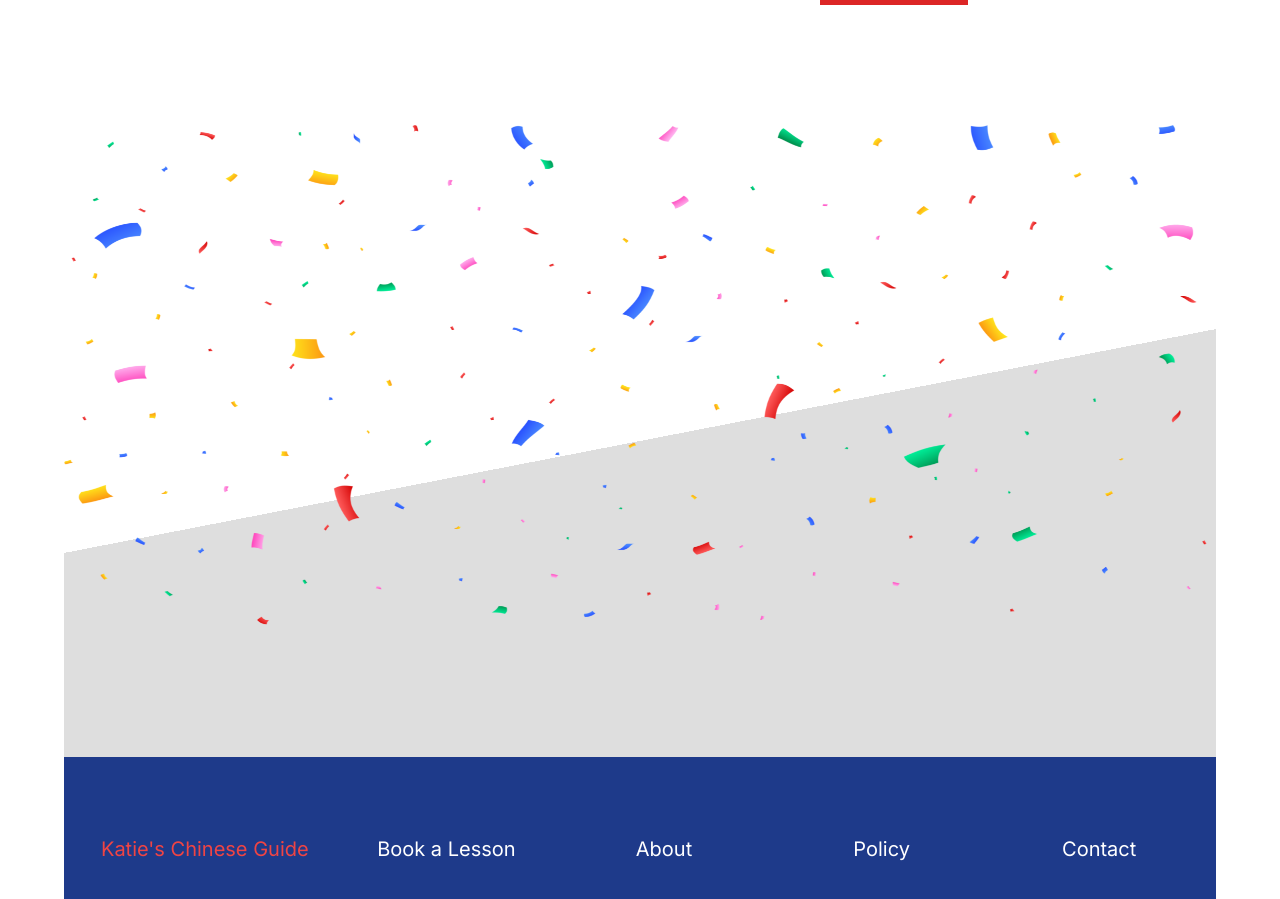
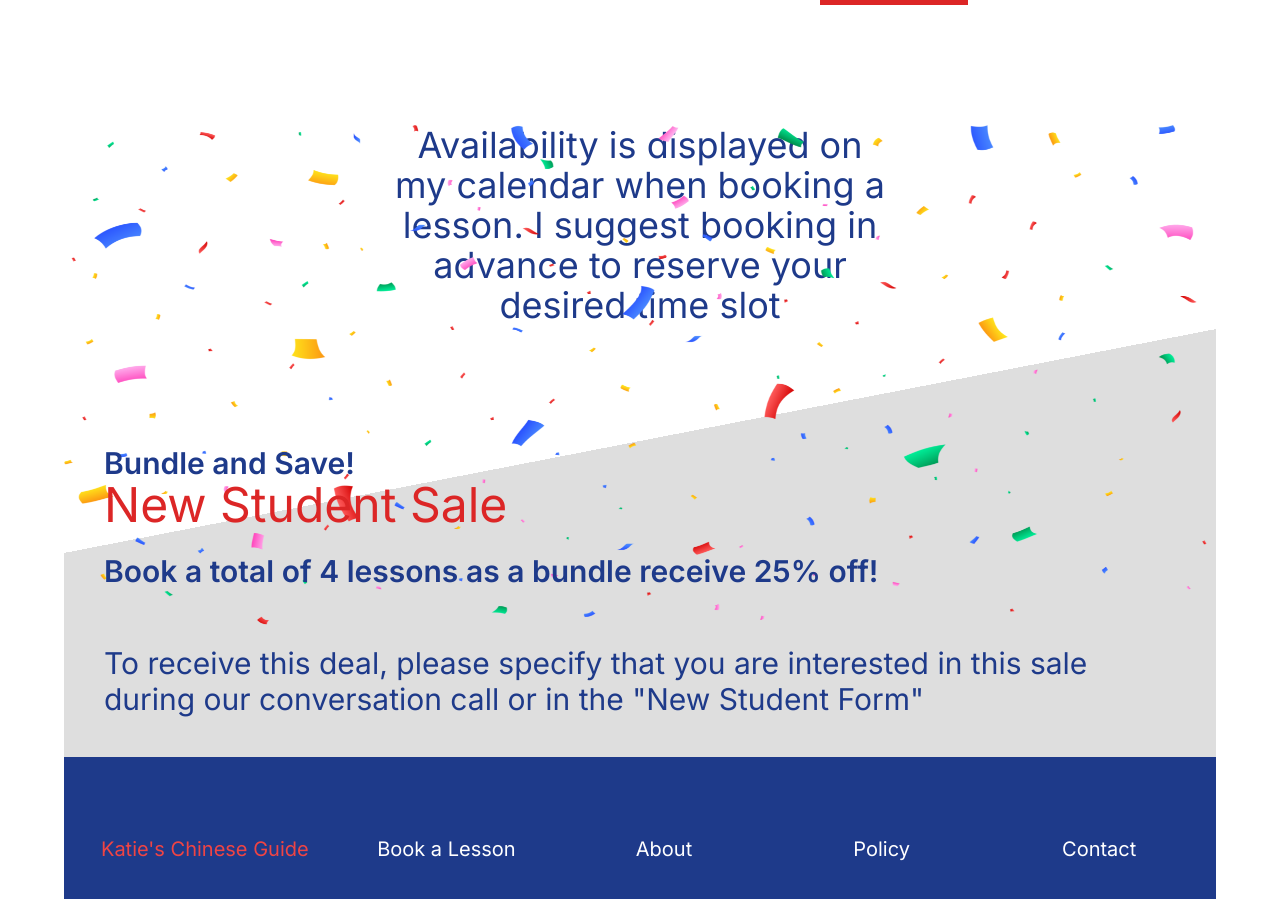
Before and after one commit to zachcygan/chinese_with_katie, a Next.js app: page /services in a window 1280 px wide. Shown: the part 1443-2342 px from the top of the page. Built offline with nearby package versions, Linux system fonts and the light colour scheme.

Commit message:
added animations to booking page

```diff
--- a/src/components/bookLesson.tsx
+++ b/src/components/bookLesson.tsx
@@ -20,6 +20,22 @@ const thirtyMinutes = {
   image: '/assets/images/thirtyMinutesImage.webp',
   link: 'https://tidycal.com/chinesewithkatie/30-minute-tutoring-session'
 }
+
+const containerVariants = {
+  hidden: { opacity: 0 },
+  visible: {
+    opacity: 1,
+    transition: {
+      staggerChildren: 0.2,
+      delayChildren: 0.2,
+    },
+  },
+};
+
+const leftToRightVariants = {
+  hidden: { opacity: 0, translateX: -50, filter: 'blur(2px)' },
+  visible: { opacity: 1, translateX: 0, filter: 'blur(0px)', transition: { duration: 0.6 } },
+};
 
 export default function BookLesson() {
   return (
@@ -87,9 +103,15 @@ export default function BookLesson() {
       </div>
       <div className='relative -m-22 bg-[#d2d2d2] diagonal-split-background left-0 top-0'>
         <div className='lg:w-xl'>
-          <div className='max-w-lg mx-auto text-center text-2xl lg:text-4xl text-blue-900 my-5 lg:my-20 px-2 transitionIn'>
+          <motion.div
+            className='max-w-lg mx-auto text-center text-2xl lg:text-4xl text-blue-900 my-5 lg:my-20 px-2'
+            initial='hidden'
+            whileInView='visible'
+            variants={leftToRightVariants}
+            viewport={{ once: true }}
+          >
             Availability is displayed on my calendar when booking a lesson. I suggest booking in advance to reserve your desired time slot
-          </div>
+          </motion.div>
           <div className='mt-10 lg:my-0'>
             <div className='absolute left-0 top-0 w-screen h-full'>
               <Image
@@ -99,28 +121,42 @@ export default function BookLesson() {
                 className='z-1'
               />
             </div>
-            <div className='p-10'>
-              <div className='hiddenTransitionRight delayAnimation'>
-                <div className='text-blue-900 text-2xl lg:text-3xl font-semibold'>
-                  Bundle and Save!
-                </div>
-              </div>
-              <div className='hiddenTransitionRight delayAnimation'>
-                <div className='text-3xl lg:text-5xl text-red-600'>
-                  New Student Sale
-                </div>
-              </div>
-              <div className='hiddenTransitionRight delayAnimation'>
-                <div className='text-xl lg:text-3xl text-blue-900 mt-6 font-semibold'>
-                  Book a total of 4 lessons as a bundle receive 25% off!
-                </div>
-              </div>
-              <div className='hiddenTransitionRight delayAnimation'>
-                <div className='mt-2 lg:mt-14 text-xl lg:text-3xl text-blue-900'>
-                  To receive this deal, please specify that you are interested in this sale during our conversation call or in the "New Student Form"
-                </div>
-              </div>
-            </div>
+            <motion.div
+              className='p-10'
+              initial='hidden'
+              whileInView='visible'
+              variants={containerVariants}
+              viewport={{ once: true }}
+            >
+              <motion.div
+                className='text-blue-900 text-2xl lg:text-3xl font-semibold'
+                variants={leftToRightVariants}
+                viewport={{ once: true }}
+              >
+                Bundle and Save!
+              </motion.div>
+              <motion.div
+                className='text-3xl lg:text-5xl text-red-600'
+                variants={leftToRightVariants}
+                viewport={{ once: true }}
+              >
+                New Student Sale
+              </motion.div>
+              <motion.div
+                className='text-xl lg:text-3xl text-blue-900 mt-6 font-semibold'
+                variants={leftToRightVariants}
+                viewport={{ once: true }}
+              >
+                Book a total of 4 lessons as a bundle receive 25% off!
+              </motion.div>
+              <motion.div
+                className='mt-2 lg:mt-14 text-xl lg:text-3xl text-blue-900'
+                variants={leftToRightVariants}
+                viewport={{ once: true }}
+              >
+                To receive this deal, please specify that you are interested in this sale during our conversation call or in the "New Student Form"
+              </motion.div>
+            </motion.div>
           </div>
         </div>
       </div>
--- a/src/components/info.tsx
+++ b/src/components/info.tsx
@@ -88,7 +88,7 @@ const fadeInUpVariants = {
 
 export default function Info() {
   return (
-    <div>
+    <div className="overflow-hidden">
       <motion.div
         className="text-center text-red-600 font-bold text-2xl xl:text-6xl pt-14 px-1 lg:pt-32"
         initial="hidden"
```
